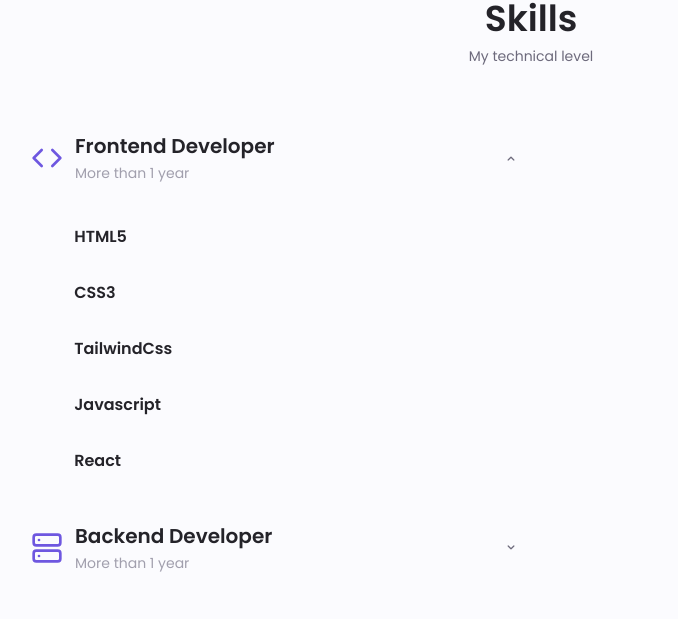
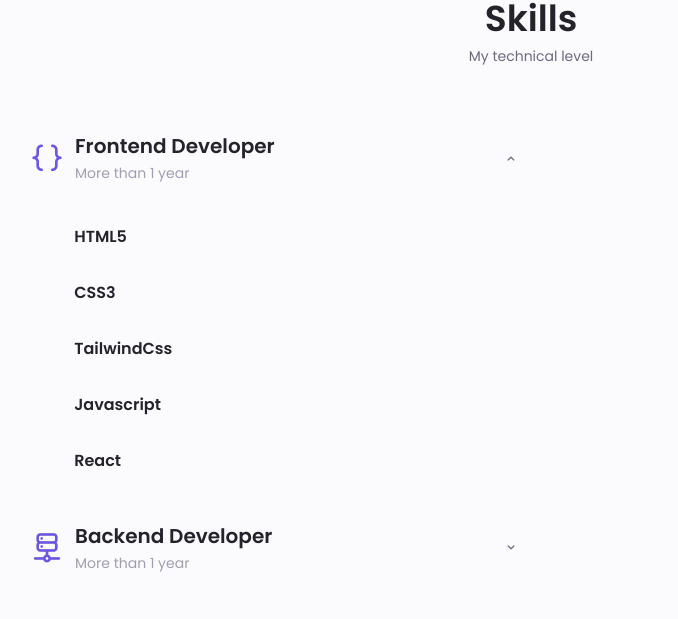
Before and after one commit to naomirono/Portfolio_Website, a React (Vite) app in the folder client/: page / in a window 1280 px wide. Shown: the part 1435-2054 px from the top of the page, without its empty margins (109-787 px from the left). Built offline with nearby package versions, Linux system fonts and the light colour scheme.

Commit message:
Replace the react icons with unicon

```diff
--- a/client/src/components/Skills.jsx
+++ b/client/src/components/Skills.jsx
@@ -6,13 +6,13 @@ function Skills() {
 
   const skillsData = [
     {
-      icon: <FiCode className="skills_icon" />,
+      icon: <i class="uil uil-brackets-curly skills_icon"></i>,
       title: 'Frontend Developer',
       subtitle: 'More than 1 year',
       items: ['HTML5', 'CSS3', 'TailwindCss', 'Javascript', 'React']
     },
     {
-      icon: <FiServer className="skills_icon" />,
+      icon: <i class="uil uil-server-network skills_icon"></i>,
       title: 'Backend Developer',
       subtitle: 'More than 1 year',
       items: ['Node Js', 'MongoDB', 'Firebase', 'Express']
```
